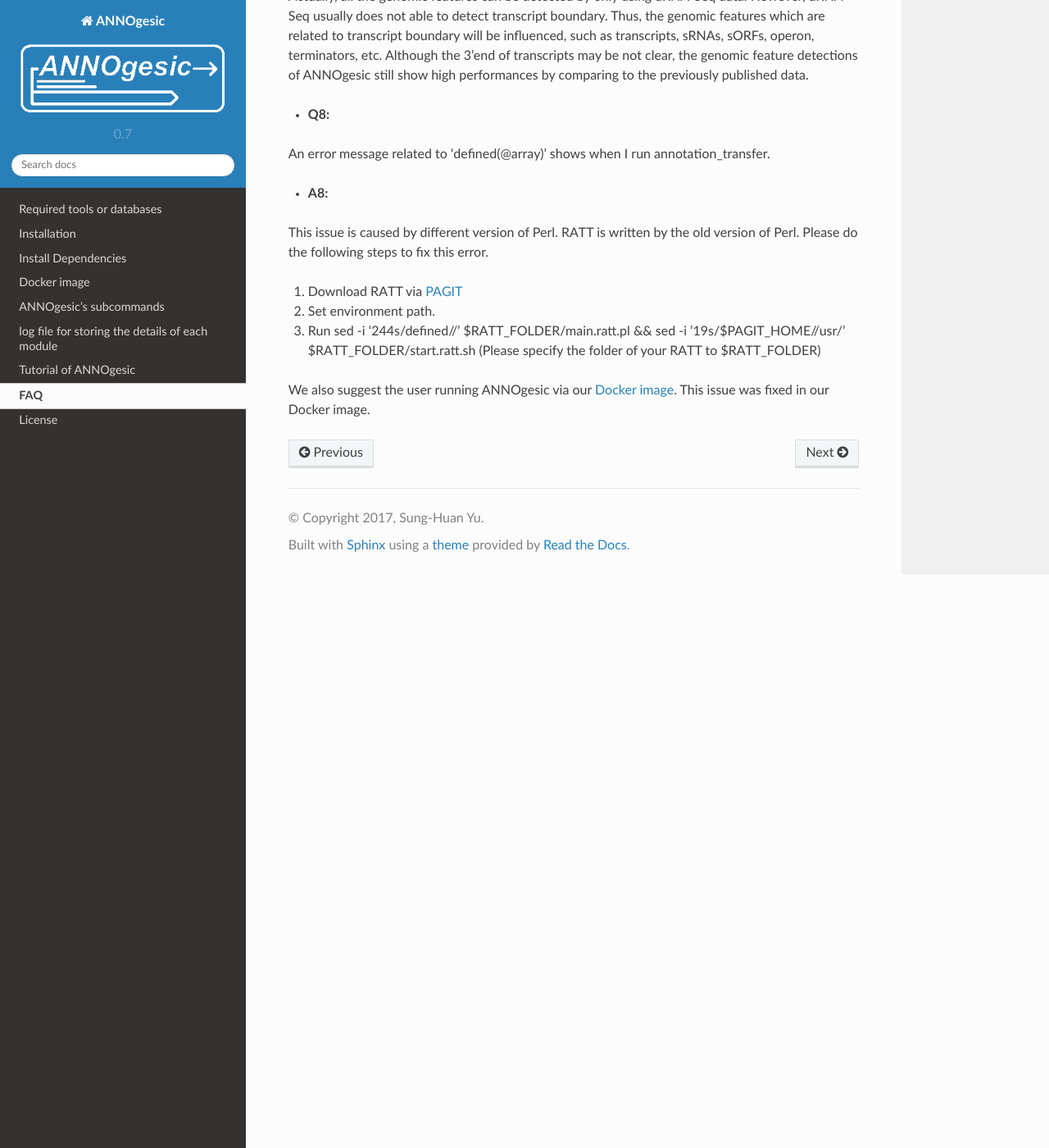
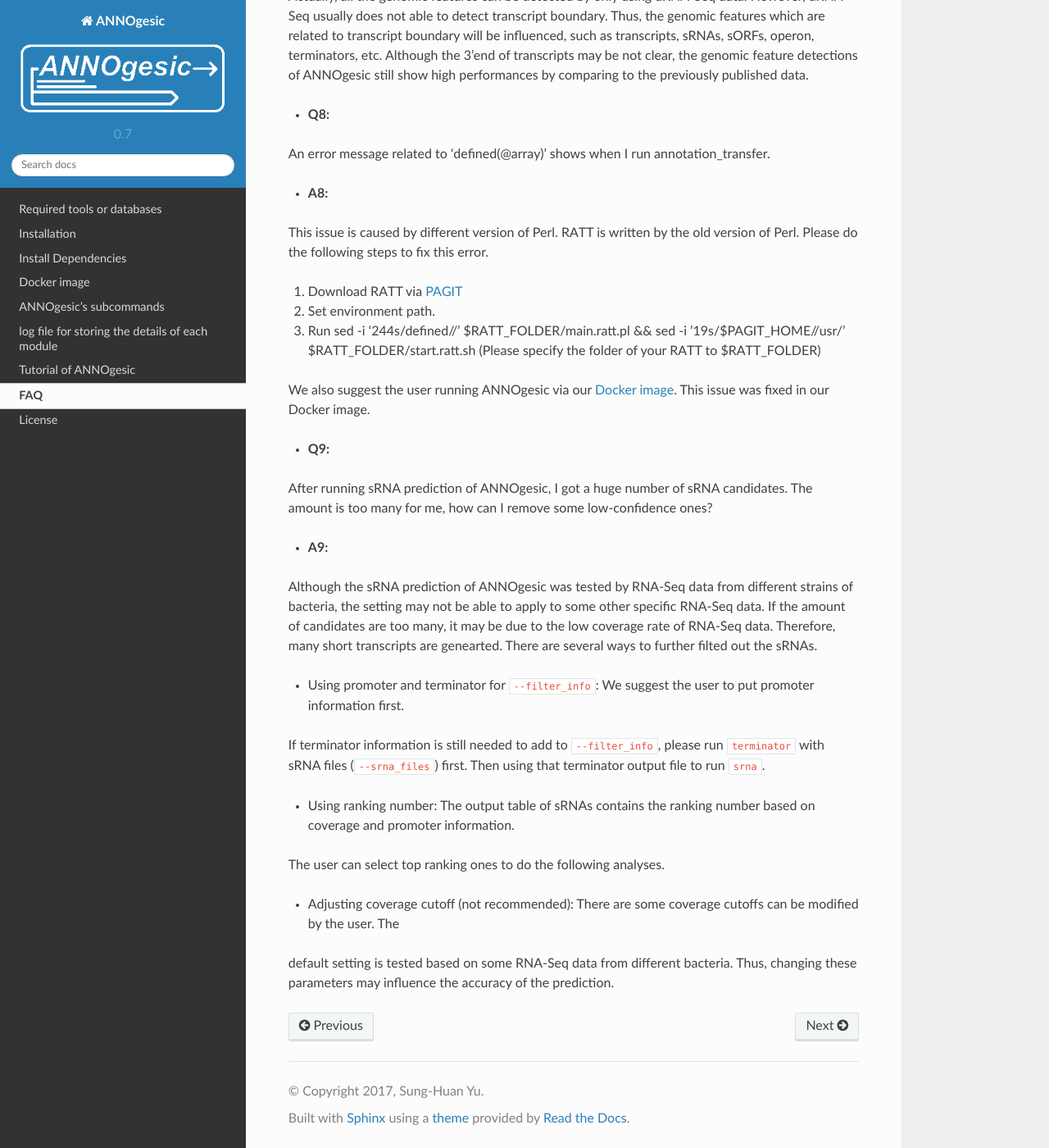
Before and after one commit to Sung-Huan/ANNOgesic, a Sphinx documentation site: the page built from docs/source/questions.rst, in a window 1280 px wide and 1400 px high, scrolled down 2543 px. Shown: the whole window at 82% size. Built offline with Sphinx 7.4.7 and the Read the Docs theme 2.0.0, drawn with Linux system fonts in a browser that asks for light colours; pages that are not in the unit, such as notebooks, are missing from menus.

Commit message:
fix the error massage and update doc

```diff
--- a/docs/source/conf.py
+++ b/docs/source/conf.py
@@ -58,7 +58,7 @@ author = u'Sung-Huan Yu'
 # The short X.Y version.
 version = '0.7'
 # The full version, including alpha/beta/rc tags.
-release = '0.7.18'
+release = '0.7.19'
 
 # The language for content autogenerated by Sphinx. Refer to documentation
 # for a list of supported languages.
--- a/docs/source/questions.rst
+++ b/docs/source/questions.rst
@@ -120,3 +120,28 @@ Please do the following steps to fix this error.
 3. Run sed -i '244s/defined//' $RATT_FOLDER/main.ratt.pl && sed -i '19s/$PAGIT_HOME/\/usr/' $RATT_FOLDER/start.ratt.sh (Please specify the folder of your RATT to $RATT_FOLDER)
 
 We also suggest the user running ANNOgesic via our `Docker image <https://hub.docker.com/r/silasysh/annogesic/>`_. This issue was fixed in our Docker image.
+
+.. _FAQ Q9:
+
+- **Q9:**
+
+After running sRNA prediction of ANNOgesic, I got a huge number of sRNA candidates. The amount is too many for me, how can I remove some low-confidence ones?
+
+- **A9:**
+
+Although the sRNA prediction of ANNOgesic was tested by RNA-Seq data from different strains of bacteria,
+the setting may not be able to apply to some other specific RNA-Seq data.
+If the amount of candidates are too many, it may be due to the low coverage rate of RNA-Seq data.
+Therefore, many short transcripts are genearted. There are several ways to further filted out the
+sRNAs.
+
+- Using promoter and terminator for ``--filter_info``: We suggest the user to put promoter information first.
+If terminator information is still needed to add to ``--filter_info``, please run ``terminator`` with sRNA files
+(``--srna_files``) first. Then using that terminator output file to run ``srna``.
+
+- Using ranking number: The output table of sRNAs contains the ranking number based on coverage and promoter information.
+The user can select top ranking ones to do the following analyses.
+
+- Adjusting coverage cutoff (not recommended): There are some coverage cutoffs can be modified by the user. The
+default setting is tested based on some RNA-Seq data from different bacteria. Thus, changing these parameters may
+influence the accuracy of the prediction.
--- a/docs/source/required.rst
+++ b/docs/source/required.rst
@@ -10,7 +10,7 @@ TSS prediction only needs TSSpredator.
 Please also check our `Docker image <https://hub.docker.com/r/silasysh/annogesic/>`_.
 Via Docker image, all the required tools are installed.
 
-All the used tools are compatible with the ISC license of ANNOgesic or open resource.
+All the used tools are compatible with the ISC license of ANNOgesic or open source.
 
 Tools
 -----
--- a/docs/source/subcommands.rst
+++ b/docs/source/subcommands.rst
@@ -1941,6 +1941,9 @@ Based on this information, we can know the details of the specific sRNA. The tag
 
 	**promoter:** Promoters which are associated with the sRNA.
 
+If the amount of sRNA candidates are too many for the user, please check the :ref:`FAQ Q9` to do the further filtering.
+
+
 .. _sorf:
 
 sorf (sORF detection)
--- a/setup.py
+++ b/setup.py
@@ -11,7 +11,7 @@ with open(path.join(here, 'README.rst')) as f:
 
 setup(
     name='ANNOgesic',
-    version='0.7.18',
+    version='0.7.19',
     packages=['annogesiclib'],
     author='Sung-Huan Yu',
     author_email='sung-huan.yu@uni-wuerzburg.de',
```
Also changed, not shown: docs/source/tutorial.rst (+7 -2 lines), 5 other files.
